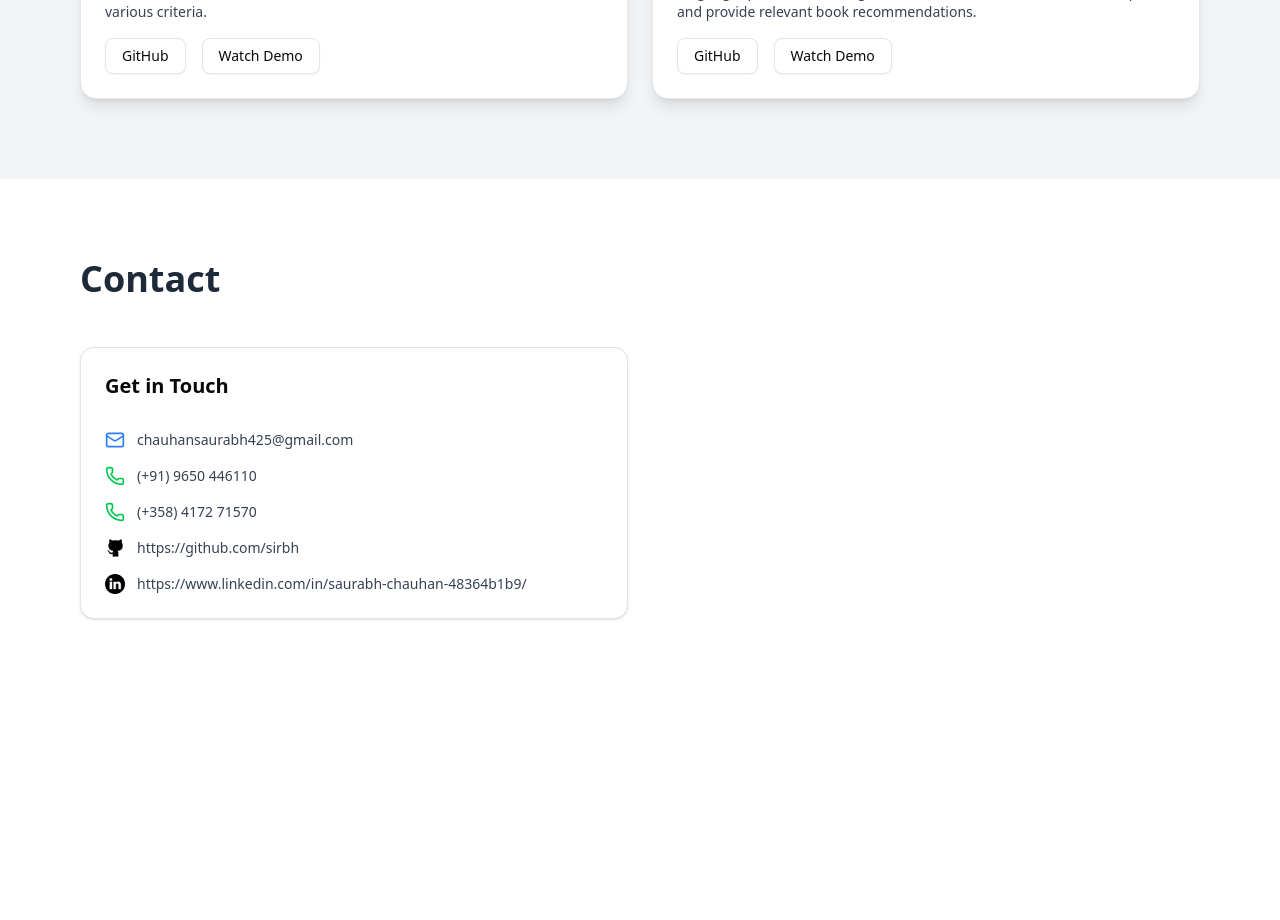
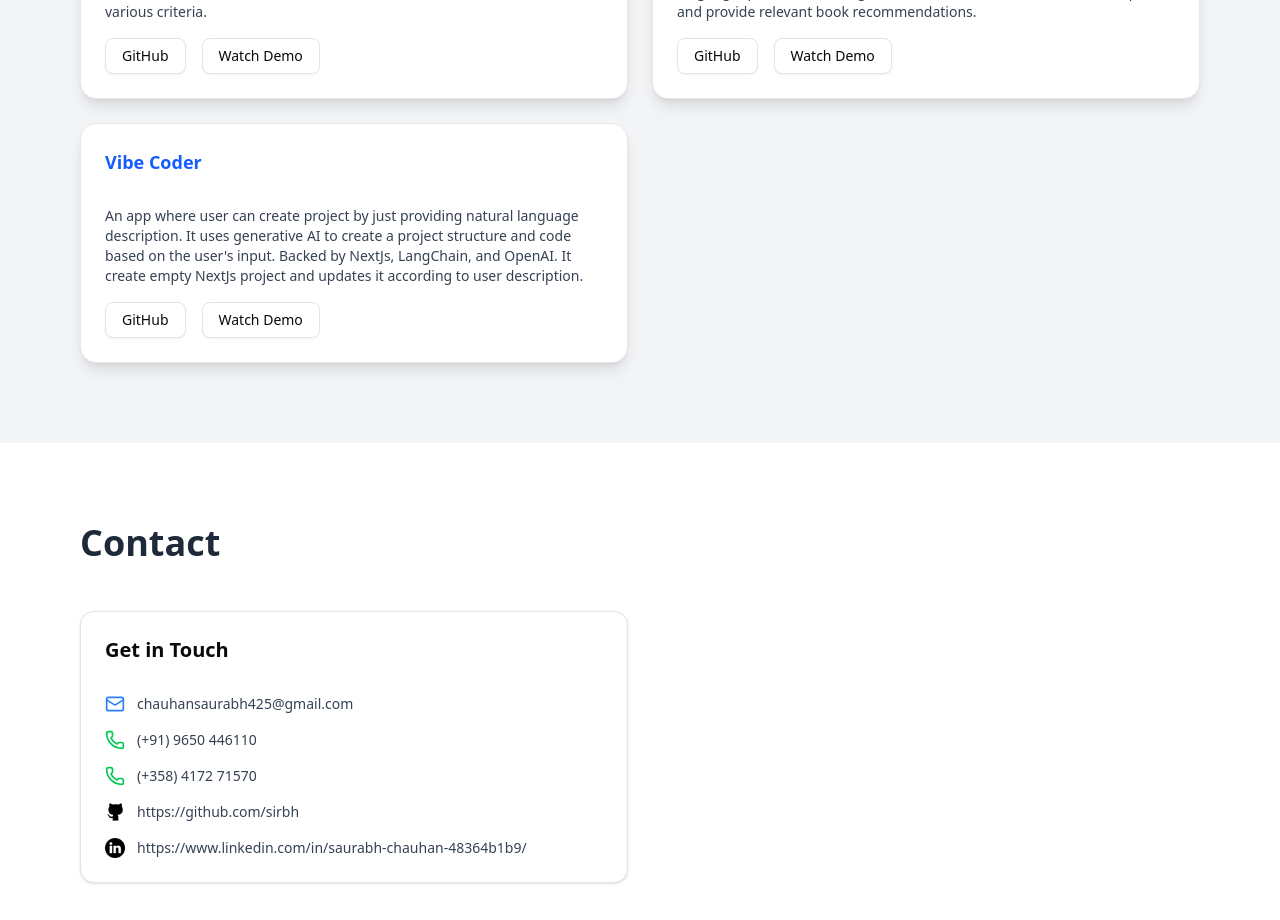
Before and after one commit to sirbh/folio, a Next.js app: page / in a window 1280 px wide. Shown: the part 6460-7380 px from the top of the page. Before the commit the page ends 7159 px from the top, so only its background shows below. Built offline with nearby package versions, Linux system fonts and the light colour scheme.

Commit message:
added new project

```diff
--- a/src/data/projects.ts
+++ b/src/data/projects.ts
@@ -41,4 +41,11 @@ export const projects: IProjects[] = [{
     description: "An chat application that allows users to search for books using natural language queries. It uses a generative AI model to understand user queries and provide relevant book recommendations.",
     url: "https://github.com/sirbh/genUI-bookstore",
     youTubeUrl: "https://youtu.be/x8Iigdp94A8"
+},
+{
+    id: "7",
+    name: "Vibe Coder",
+    description: "An app where user can create project by just providing natural language description. It uses generative AI to create a project structure and code based on the user's input. Backed by NextJs, LangChain, and OpenAI. It create empty NextJs project and updates it according to user description.",
+    url: "https://github.com/sirbh/vibe-coder",
+    youTubeUrl: "https://youtu.be/ekxf3vUaCzo"
 }]
```
